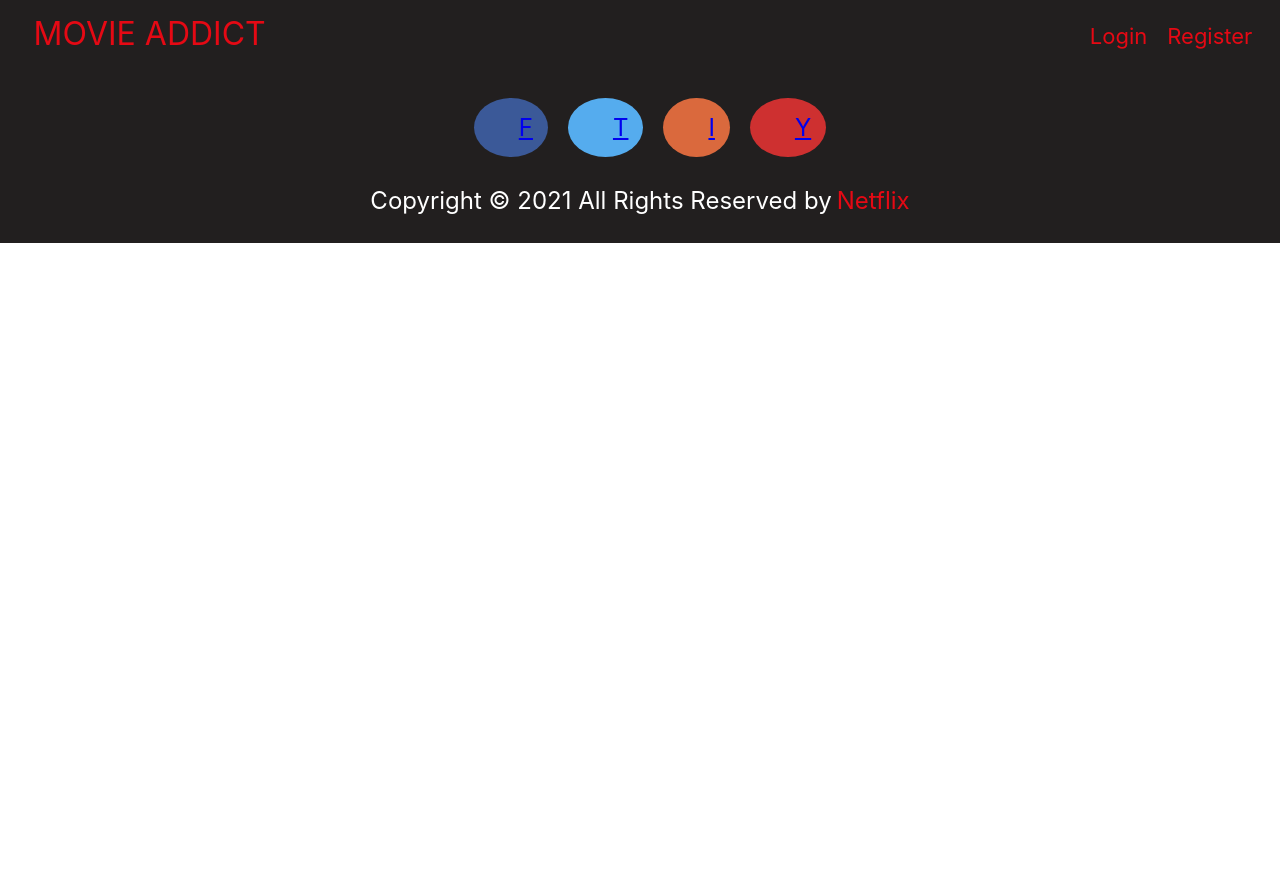
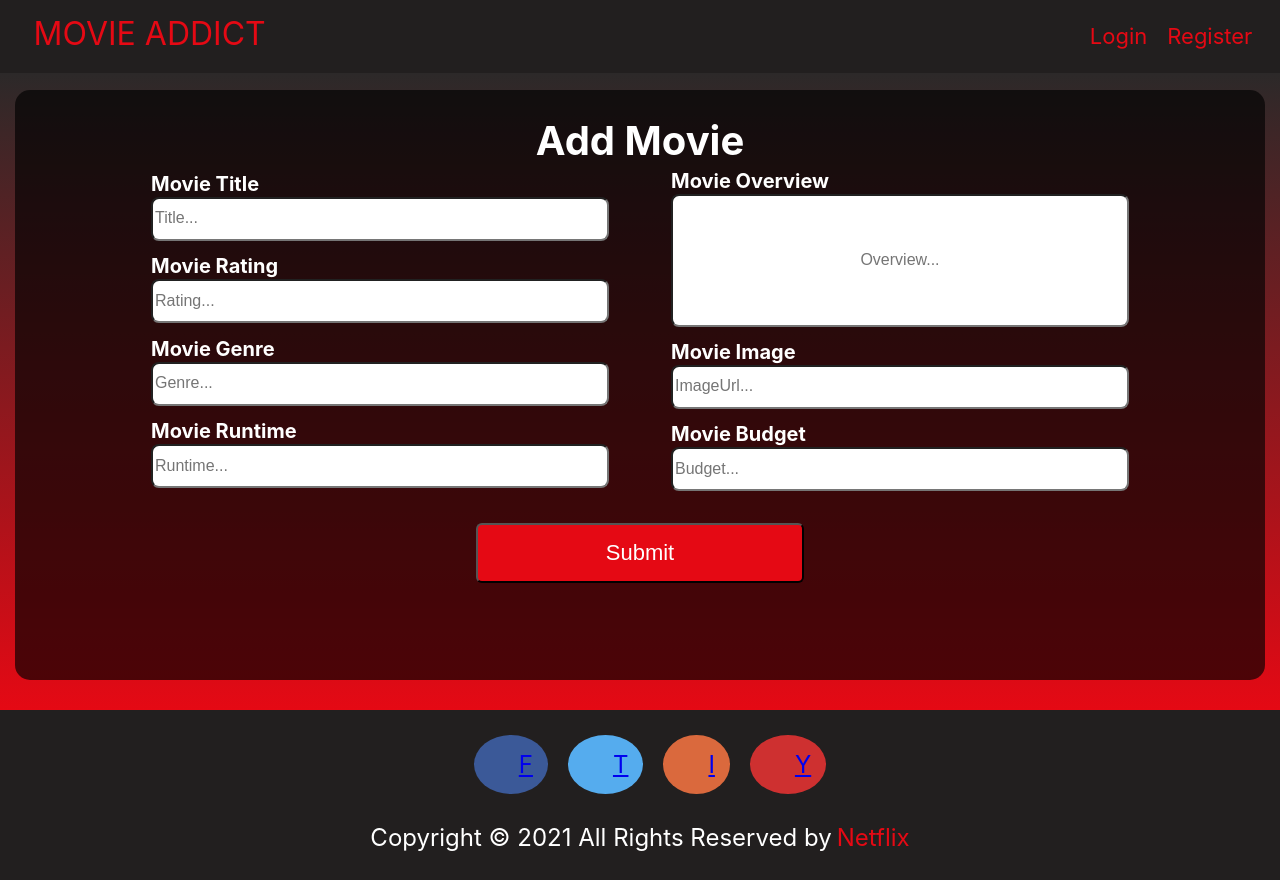
Before and after one commit to vladimir290702/MovieAddict, a React (Create React App) app: page /add-movie in a window 1280 px wide. Before the commit the page ends 800 px from the top, so only its background shows below. Built offline with nearby package versions, Linux system fonts and the light colour scheme; no server answers.

Commit message:
create add movie form

```diff
--- a/src/App.js
+++ b/src/App.js
@@ -6,7 +6,7 @@ import AuthContextProvider from './contexts/authContext';
 import Footer from "./components/Footer/Footer";
 import Register from "./components/Register/Register";
 import Login from "./components/Login/Login";
-
+import AddMovie from "./components/AddMovie/AddMovie"
 
 function App() {
 
@@ -17,9 +17,9 @@ function App() {
           <Route path='/' element={<Homepage />} />
           <Route path='/register' element={<Register />} />
           <Route path="/login" element={<Login />} />
+          <Route path="/add-movie" element={<AddMovie />} />
 
         </Routes>
-
         <Footer />
 
     </AuthContextProvider>
--- /dev/null
+++ b/src/components/AddMovie/AddMovie.css
@@ -0,0 +1,290 @@
+.add_movie_wrapper {
+    object-fit: contain;
+    color: rgb(255, 255, 255);
+    background: linear-gradient(180deg, rgb(44, 41, 41), #e50914);
+    padding-top: 40px;
+    padding-bottom: 20px;
+    padding-top: -20px;
+}
+
+.add_movie_form {
+    display: flex;
+    background: rgba(0, 0, 0, 0.65);
+    border-radius: 15px;
+    margin: 10px 200px;
+    padding: 65px 130px;
+}
+
+.add_movie_form h1 {
+    font-size: 26px;
+    margin-bottom: -5px;
+}
+
+.add_form_title {
+    text-align: center;
+    font-size: 45px;
+    margin-top: 3px;
+    margin-bottom: -95px;
+}
+
+.add_left_movie_section {
+    float: left;
+    padding-right: 50px;
+}
+
+.add_right_movie_section {
+    float: right;
+}
+
+.add_form-control {
+    width: 26vw;
+    height: 40px;
+    border-radius: 8px;
+}
+
+.add_form-control_special {
+    height: 137px;
+    width: 26vw;
+    border-radius: 8px;
+}
+
+.add_form-control::-webkit-input-placeholder {
+    font-size: 16px;
+}
+
+.add_form-control_special::-webkit-input-placeholder {
+    font-size: 16px;
+    text-align: center;
+}
+
+.add_btn_submit {
+    font-size: 22px;
+    color: white;
+    background-color: #e50914;
+    border-radius: 6px;
+    height: 60px;
+    width: 200px;
+    margin-top: 420px;
+    margin-left: -540px;
+    transition: 0.4s;
+}
+
+.add_btn_submit:hover {
+    font-size: 26px;
+}
+
+@media(min-width: 320px) {
+    .add_movie_wrapper{
+        margin-top: -8px;
+    }
+    .add_movie_form {
+        margin: 15px;
+        display: flex;
+        flex-direction: column;
+        flex-wrap: wrap;
+        text-align: center;
+        align-content: center;
+    }
+
+    .add_form_title {
+        font-size: 35px;
+        margin-top: 3px;
+        margin-bottom: -85px;
+    }
+
+    .add_movie_form h1 {
+        font-size: 18px;
+        margin-bottom: -5px;
+    }
+
+    .add_left_movie_section {
+        margin-left: 50px;
+    }
+
+    .add_form-control {
+        width: 200px;
+        height: 35px;
+        margin: auto;
+    }
+
+    .add_form-control_special {
+        height: 107px;
+        width: 200px;
+    }
+
+    .add_btn_submit {
+        font-size: 20px;
+        height: 50px;
+        width: 208px;
+        margin-top: 20px;
+        margin-left: 52px;
+    }
+
+    .add_btn_submit:hover {
+        font-size: 22px;
+    }
+}
+
+@media(min-width: 480px) {
+    .add_movie_form {
+        margin: 25px;
+    }
+
+    .add_form_title {
+        font-size: 36px;
+        margin-top: 3px;
+        margin-bottom: -95px;
+    }
+
+    .add_movie_form h1 {
+        font-size: 20px;
+        margin-bottom: -5px;
+    }
+
+    .add_form-control {
+        width: 300px;
+        height: 38px;
+    }
+
+    .add_form-control_special {
+        height: 127px;
+        width: 300px;
+    }
+
+    .add_btn_submit {
+        font-size: 22px;
+        height: 50px;
+        width: 308px;
+        margin-top: 20px;
+        margin-left: 52px;
+    }
+
+    .add_btn_submit:hover {
+        font-size: 24px;
+    }
+}
+
+@media(min-width: 725px) {
+    .add_movie_wrapper{
+        margin-top: 0px;
+    }
+    .add_movie_form {
+        margin: 35px;
+    }
+
+    .add_form_title {
+        font-size: 35px;
+        text-align: center;
+        margin-bottom: -100px;
+    }
+
+    .add_movie_form h1 {
+        font-size: 20px;
+        margin-bottom: 1px;
+    }
+
+    .add_form-control {
+        width: 350px;
+        height: 38px;
+    }
+
+    .add_form-control_special {
+        height: 147px;
+        width: 350px;
+    }
+
+    .add_btn_submit {
+        font-size: 22px;
+        height: 70px;
+        width: 358px;
+        margin-top: 20px;
+        margin-left: 52px;
+    }
+
+    .add_btn_submit:hover {
+        font-size: 24px;
+    }
+}
+
+@media(min-width: 990px) {
+    .add_movie_wrapper{
+        margin-top: 0px;
+    }
+    .add_movie_form {
+        display: flex;
+        flex-direction: row;
+        flex-wrap: wrap;
+        text-align: left;
+        margin: 10px 15px ;
+    }
+
+    .add_form_title {
+        font-size: 40px;
+        text-align: center;
+        margin-bottom: -85px;
+    }
+
+    .add_left_movie_section{
+        display: flex;
+        flex-direction: column;
+        flex-wrap: wrap;
+        align-content: center;
+        margin: auto;
+    }
+
+    .add_right_movie_section{
+        display: flex;
+        flex-direction: column;
+        flex-wrap: wrap;
+        align-content: center;
+        margin: auto;
+    }
+    .add_form-control {
+        width: 320px;
+        height: 38px;
+    }
+
+    .add_form-control_special {
+        height: 127px;
+        width: 320px;
+    }
+
+    .add_btn_submit {
+        justify-content: right;
+        font-size: 22px;
+        height: 60px;
+        width: 328px;
+        margin: 32px auto;
+    }
+
+    .add_btn_submit:hover {
+        font-size: 24px;
+    }
+}
+
+@media(min-width: 1250px) {
+    .add_movie_wrapper{
+        margin-top: 0px;
+    }
+    .add_form-control {
+        width: 450px;
+        height: 38px;
+    }
+
+    .add_form-control_special {
+        height: 127px;
+        width: 450px;
+    }
+
+    .add_btn_submit {
+        justify-content: right;
+        font-size: 22px;
+        height: 60px;
+        width: 328px;
+        margin: 32px auto;
+    }
+
+    .add_btn_submit:hover {
+        font-size: 24px;
+    }
+}
--- /dev/null
+++ b/src/components/AddMovie/AddMovie.js
@@ -0,0 +1,114 @@
+import './AddMovie.css';
+import { useAuth } from '../../contexts/authContext';
+import addMovie from '../../services/addMovie';
+import { useNavigate } from 'react-router-dom';
+
+export default function AddMovie() {
+    const navigate = useNavigate();
+    const { currentUser } = useAuth();
+
+    window.scrollTo(0, 0);
+
+    const onCreateMovie = (e) => {
+        e.preventDefault();
+
+        let formData = new FormData(e.currentTarget);
+
+        let name = formData.get('title');
+        let rating = formData.get('rating');
+        let genre = formData.get('genre');
+        let runtime = formData.get('runtime');
+        let overview = formData.get('overview');
+        let imageUrl = formData.get('imageUrl');
+        let budget = formData.get('budget');
+
+        let movieData = {
+            creator: currentUser, name, rating, genre, runtime, overview, imageUrl, budget
+        }
+
+        addMovie(movieData)
+            .then(result => {
+                navigate('/');
+            })
+            .catch(e => {
+                navigate('/');
+            })
+    }
+
+    return (
+        <div className='add_movie_wrapper'>
+            <h1 className='add_form_title'>Add Movie</h1>
+            <form action="" id="add_movie_form" className="add_movie_form" onSubmit={onCreateMovie}>
+                <div className="add_left_movie_section">
+                    <div>
+                        <h1 >Movie Title</h1>
+                        <input
+                            type="text"
+                            className="add_form-control"
+                            placeholder="Title..."
+                            name="title"
+                        />
+                    </div>
+                    <div>
+                        <h1>Movie Rating</h1>
+                        <input
+                            type="text"
+                            className="add_form-control"
+                            placeholder="Rating..."
+                            name="rating"
+                        />
+                    </div>
+                    <div>
+                        <h1>Movie Genre</h1>
+                        <input
+                            type="text"
+                            className="add_form-control"
+                            placeholder="Genre..."
+                            name="genre"
+                        />
+                    </div>
+                    <div>
+                        <h1 >Movie Runtime</h1>
+                        <input
+                            type="text"
+                            className="add_form-control"
+                            placeholder="Runtime..."
+                            name="runtime"
+                        />
+                    </div>
+                </div>
+
+                <div className="add_right_movie_section">
+                    <div>
+                        <h1>Movie Overview</h1>
+                        <input
+                            type="text"
+                            className="add_form-control_special"
+                            placeholder="Overview..."
+                            name="overview"
+                        />
+                    </div>
+                    <div>
+                        <h1 >Movie Image</h1>
+                        <input
+                            type="url"
+                            className="add_form-control"
+                            placeholder="ImageUrl..."
+                            name="imageUrl"
+                        />
+                    </div>
+                    <div>
+                        <h1>Movie Budget</h1>
+                        <input
+                            type="number"
+                            className="add_form-control"
+                            placeholder="Budget..."
+                            name="budget"
+                        />
+                    </div>
+                </div>
+                <button className='add_btn_submit'>Submit</button>
+            </form>
+        </div>
+    )
+}
--- /dev/null
+++ b/src/services/addMovie.js
@@ -0,0 +1,17 @@
+const baseUrl = `https://movieaddict-d6a19-default-rtdb.europe-west1.firebasedatabase.app`;
+
+const addMovie = async (movieData) => {
+    let response = await fetch(`${baseUrl}/movies.json`, {
+        method: 'POST',
+        headers: {
+            'content-type': 'application/json',
+        },
+        body: JSON.stringify(movieData)
+    })
+
+    let data = await response.json();
+
+    return data;
+}
+
+export default addMovie;
```
